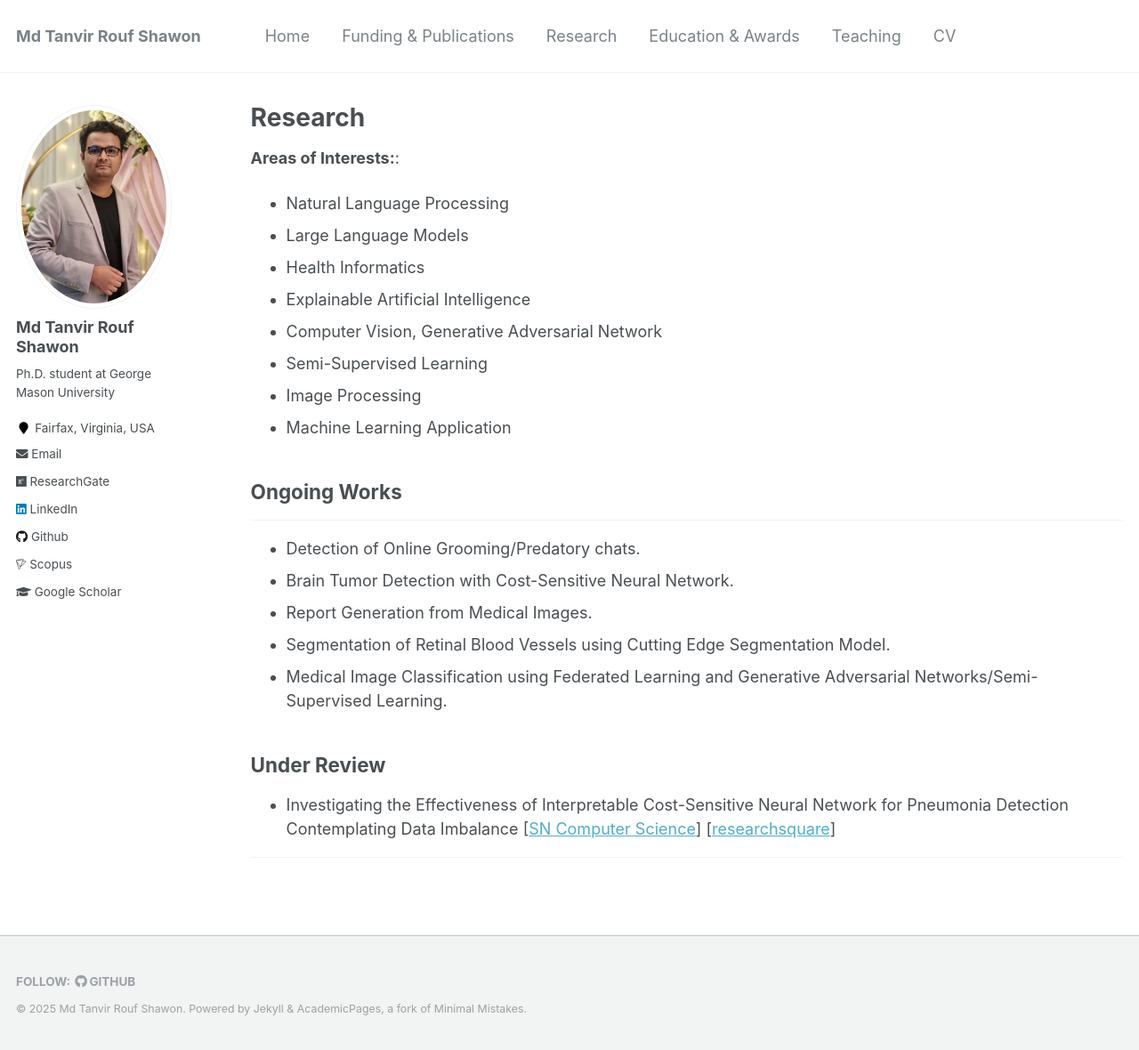
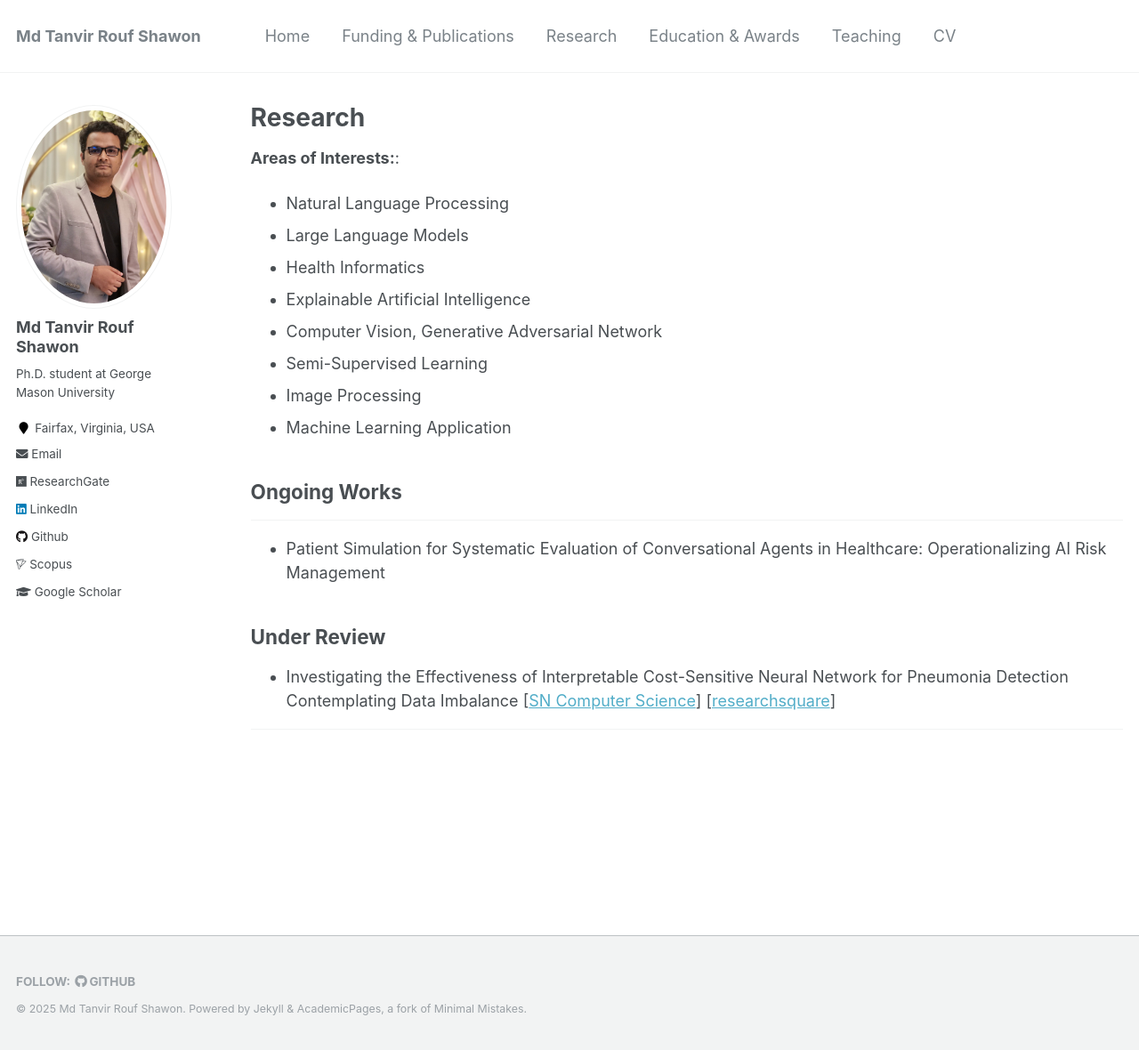
Before and after one commit to shawon-tanvir/shawon-tanvir.github.io, a Jekyll site: the page built from _pages/projects.md, in a window 1280 px wide and 1180 px high. Shown: the whole window at 89% size. Built offline with Jekyll 4.4.1, drawn with Linux system fonts in a browser that asks for light colours.

Commit message:
Revise ongoing works in projects.md
Updated ongoing works section with new project on patient simulation and removed previous projects.

```diff
--- a/_pages/projects.md
+++ b/_pages/projects.md
@@ -16,11 +16,7 @@ author_profile: true
 
 ## Ongoing Works
 ----------------
-* Detection of Online Grooming/Predatory chats.
-* Brain Tumor Detection with Cost-Sensitive Neural Network.
-* Report Generation from Medical Images.
-* Segmentation of Retinal Blood Vessels using Cutting Edge Segmentation Model.
-* Medical Image Classification using Federated Learning and Generative Adversarial Networks/Semi-Supervised Learning.
+* Patient Simulation for Systematic Evaluation of Conversational Agents in Healthcare: Operationalizing AI Risk Management
 
 ## Under Review
 
```
